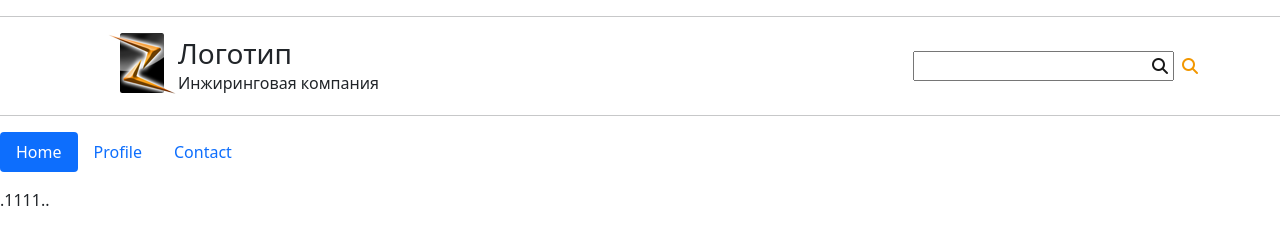
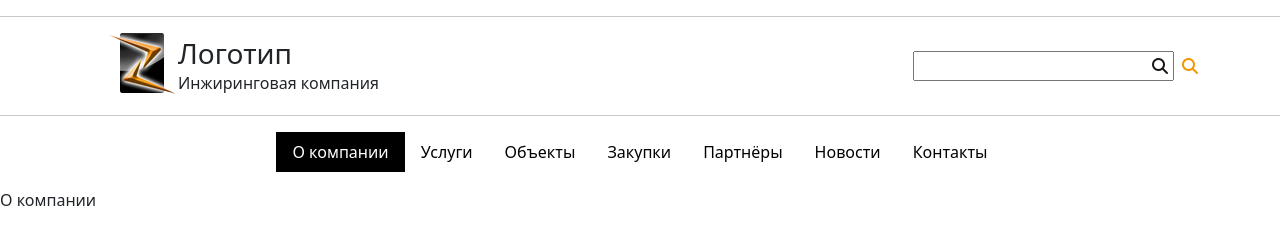
Before and after one commit to Rasoan/studioBorovogo, a plain HTML site: page index.html in a window 1280 px wide. Drawn offline with nearby package versions, Linux system fonts and the light colour scheme.

Commit message:
add navbar

```diff
--- a/index.html
+++ b/index.html
@@ -3,7 +3,8 @@
 <head>
     <meta charset="utf-8">
     <meta name="viewport" content="width=device-width, initial-scale=1">
-    <link href="https://cdn.jsdelivr.net/npm/bootstrap@5.0.2/dist/css/bootstrap.min.css" rel="stylesheet" integrity="sha384-EVSTQN3/azprG1Anm3QDgpJLIm9Nao0Yz1ztcQTwFspd3yD65VohhpuuCOmLASjC" crossorigin="anonymous">
+    <link href="https://cdn.jsdelivr.net/npm/bootstrap@5.0.2/dist/css/bootstrap.min.css" rel="stylesheet"
+          integrity="sha384-EVSTQN3/azprG1Anm3QDgpJLIm9Nao0Yz1ztcQTwFspd3yD65VohhpuuCOmLASjC" crossorigin="anonymous">
     <link rel="stylesheet" href="style.css">
     <title>Тест</title>
 </head>
@@ -37,26 +38,91 @@
         </li>
     </ul>
     <hr class="col-xs-12">
+    <ul class="nav nav-pills justify-content-center mb-3" id="pills-tab" role="tablist">
+        <li class="nav-item" role="presentation">
+            <button class="nav-link my-nav-link rounded-0 active my-active" id="pills-about-company-tab"
+                    data-bs-toggle="pill" data-bs-target="#pills-about-company" type="button" role="tab"
+                    aria-controls="pills-about-company" aria-selected="true">
+                О компании
+            </button>
+        </li>
+        <li class="nav-item" role="presentation">
+            <button class="nav-link my-nav-link rounded-0" id="pills-services-tab" data-bs-toggle="pill"
+                    data-bs-target="#pills-services" type="button" role="tab" aria-controls="pills-services"
+                    aria-selected="false">
+                Услуги
+            </button>
+        </li>
+        <li class="nav-item" role="presentation">
+            <button class="nav-link my-nav-link rounded-0" id="pills-objects-tab" data-bs-toggle="pill"
+                    data-bs-target="#pills-objects" type="button" role="tab" aria-controls="pills-objects"
+                    aria-selected="false">
+                Объекты
+            </button>
+        </li>
+        <li class="nav-item" role="presentation">
+            <button class="nav-link my-nav-link rounded-0" id="pills-purchases-tab" data-bs-toggle="pill"
+                    data-bs-target="#pills-purchases" type="button" role="tab" aria-controls="pills-purchases"
+                    aria-selected="true">
+                Закупки
+            </button>
+        </li>
+        <li class="nav-item" role="presentation">
+            <button class="nav-link my-nav-link rounded-0" id="pills-partners-tab" data-bs-toggle="pill"
+                    data-bs-target="#pills-partners" type="button" role="tab" aria-controls="pills-partners"
+                    aria-selected="false">
+                Партнёры
+            </button>
+        </li>
+        <li class="nav-item" role="presentation">
+            <button class="nav-link my-nav-link rounded-0" id="pills-news-tab" data-bs-toggle="pill"
+                    data-bs-target="#pills-news" type="button" role="tab" aria-controls="pills-news"
+                    aria-selected="false">
+                Новости
+            </button>
+        </li>
+        <li class="nav-item" role="presentation">
+            <button class="nav-link my-nav-link rounded-0" id="pills-contacts-tab" data-bs-toggle="pill"
+                    data-bs-target="#pills-contacts" type="button" role="tab" aria-controls="pills-contacts"
+                    aria-selected="false">
+                Контакты
+            </button>
+        </li>
+    </ul>
 </header>
 
-<ul class="nav nav-pills mb-3" id="pills-tab" role="tablist">
-    <li class="nav-item" role="presentation">
-        <button class="nav-link active" id="pills-home-tab" data-bs-toggle="pill" data-bs-target="#pills-home" type="button" role="tab" aria-controls="pills-home" aria-selected="true">Home</button>
-    </li>
-    <li class="nav-item" role="presentation">
-        <button class="nav-link" id="pills-profile-tab" data-bs-toggle="pill" data-bs-target="#pills-profile" type="button" role="tab" aria-controls="pills-profile" aria-selected="false">Profile</button>
-    </li>
-    <li class="nav-item" role="presentation">
-        <button class="nav-link" id="pills-contact-tab" data-bs-toggle="pill" data-bs-target="#pills-contact" type="button" role="tab" aria-controls="pills-contact" aria-selected="false">Contact</button>
-    </li>
-</ul>
 <div class="tab-content" id="pills-tabContent">
-    <div class="tab-pane fade show active" id="pills-home" role="tabpanel" aria-labelledby="pills-home-tab">.1111..</div>
-    <div class="tab-pane fade" id="pills-profile" role="tabpanel" aria-labelledby="pills-profile-tab">..222.</div>
-    <div class="tab-pane fade" id="pills-contact" role="tabpanel" aria-labelledby="pills-contact-tab">.333..</div>
+    <div class="tab-pane fade show active" id="pills-about-company" role="tabpanel"
+         aria-labelledby="pills-about-company-tab">О компании
+    </div>
+    <div class="tab-pane fade" id="pills-services" role="tabpanel" aria-labelledby="pills-services-tab">Услуги</div>
+    <div class="tab-pane fade" id="pills-objects" role="tabpanel" aria-labelledby="pills-objects-tab">Обьекты</div>
+    <div class="tab-pane fade" id="pills-purchases" role="tabpanel" aria-labelledby="pills-purchases-tab">Закупки</div>
+    <div class="tab-pane fade" id="pills-partners" role="tabpanel" aria-labelledby="pills-partners-tab">Партнёры</div>
+    <div class="tab-pane fade" id="pills-news" role="tabpanel" aria-labelledby="pills-news-tab">Новости</div>
+    <div class="tab-pane fade" id="pills-contacts" role="tabpanel" aria-labelledby="pills-contacts-tab">Контакты</div>
 </div>
 
-<script src="https://cdn.jsdelivr.net/npm/bootstrap@5.0.2/dist/js/bootstrap.bundle.min.js" integrity="sha384-MrcW6ZMFYlzcLA8Nl+NtUVF0sA7MsXsP1UyJoMp4YLEuNSfAP+JcXn/tWtIaxVXM" crossorigin="anonymous"></script>
+<script src="https://cdn.jsdelivr.net/npm/bootstrap@5.0.2/dist/js/bootstrap.bundle.min.js"
+        integrity="sha384-MrcW6ZMFYlzcLA8Nl+NtUVF0sA7MsXsP1UyJoMp4YLEuNSfAP+JcXn/tWtIaxVXM"
+        crossorigin="anonymous"></script>
 <script src="https://kit.fontawesome.com/8d912618a2.js" crossorigin="anonymous"></script>
+<script>
+    const navLinks = document.querySelectorAll(".my-nav-link");
+
+    document.addEventListener("DOMContentLoaded", () => {
+        navLinks.forEach(element => {
+            element.addEventListener('click', onClickMyNav);
+        });
+    });
+
+    const onClickMyNav = event => {
+        navLinks.forEach(element => {
+            element.classList.remove("my-active");
+        });
+        event.target.classList.add("my-active");
+    }
+
+</script>
 </body>
 </html>
--- a/style.scss
+++ b/style.scss
@@ -2,6 +2,7 @@ $orangeColor: #f29700;
 $blueColor: #3c4148;
 $darkColor: #0e65b7;
 $whiteColor: white;
+$blackColor: black;
 
 .header-list {
   list-style: none !important;
@@ -23,3 +24,16 @@ $whiteColor: white;
 .search__button-icon {
   color: $orangeColor;
 }
+
+.my-nav-link {
+  color: $blackColor;
+  &:hover {
+    background-color: $orangeColor;
+    color: $whiteColor;
+  }
+}
+
+.my-active {
+  background-color: $blackColor !important;
+  color: $whiteColor !important;
+}
```
Also changed, not shown: style.css, 1 other file.
